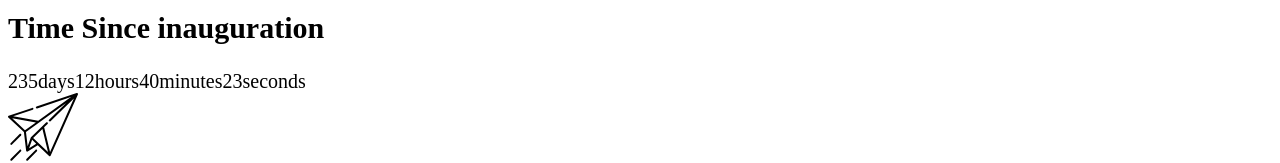
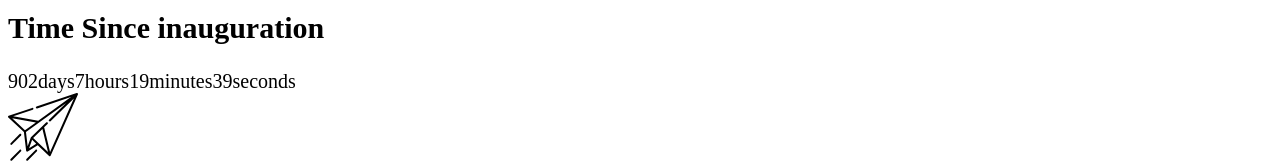
Before and after one commit to Domincs/zimcitizenswatch3, a Next.js app: page /malawi in a window 1280 px wide. Shown: the part 528-691 px from the top of the page. Built offline with nearby package versions, Linux system fonts and the light colour scheme.

Commit message:
adding countup timer

```diff
--- a/containers/countries.js
+++ b/containers/countries.js
@@ -1,4 +1,5 @@
 import { Button } from "../components/button"
+import Link from 'next/link'
 
 export function CountriesContainer() {
     const countries = [
@@ -19,9 +20,11 @@ export function CountriesContainer() {
                             <img src={item.map} alt="map" className="h-[6em]"/>
                         </span>
                         <span className="col-span-2">
-                            <Button>
-                                <span className="flex flex-row gap-4 items-end">VIEW SUMMARY</span>
-                            </Button>
+                            <Link href={item.link}>
+                                <Button>
+                                    <span className="flex flex-row gap-4 items-end">VIEW SUMMARY</span>
+                                </Button>
+                            </Link>
                         </span>
                     </span>
                 ))
--- a/containers/country-summary.js
+++ b/containers/country-summary.js
@@ -1,17 +1,52 @@
+import { useEffect, useState } from "react";
 import { CountryCountDown } from "../components/country-countdown";
 import { Newsletter } from "./newsletter";
 
-export function CountrySummaryContainer() {
+export function CountrySummaryContainer({countFromDate}) {
+
+    const [days, setDays] = useState(0)
+    const [hours, setHours] = useState(0)
+    const [minutes, setMinutes] = useState(0)
+    const [seconds, setSeconds] = useState(0)
+
+
+
+    useEffect(() => {
+        const intervalId = setInterval(( ) => {  //assign interval to a variable to clear it.
+          countFrom = new Date(countFromDate).getTime();
+            var now = new Date(),
+                countFrom = new Date(countFrom),
+                timeDifference = (now - countFrom);
+
+            var secondsInADay = 60 * 60 * 1000 * 24,
+                secondsInAHour = 60 * 60 * 1000;
+
+            let idays = Math.floor(timeDifference / (secondsInADay) * 1);
+            let ihours = Math.floor((timeDifference % (secondsInADay)) / (secondsInAHour) * 1);
+            let imins = Math.floor(((timeDifference % (secondsInADay)) % (secondsInAHour)) / (60 * 1000) * 1);
+            let isecs = Math.floor((((timeDifference % (secondsInADay)) % (secondsInAHour)) % (60 * 1000)) / 1000 * 1);
+
+            setDays(idays)
+            setHours(ihours)
+            setMinutes(imins)
+            setSeconds(isecs)
+        }, 1000)
+
+        return () => clearInterval(intervalId); //This is important
+
+    }, [])
+
+
     return (
         <div className="grid grid-cols-3 mt-[8em]">
             <div className="bg-green-light rounded-tr-[15px] py-[3em] overflow-hidden text-white sm:pl-[2rem] lg:pl-[4rem] xl:pl-[5rem] 2xl:pl-[6rem]">
                 <h2 className="text-[56px] leading-none pt-4">Time Since inauguration</h2>
             </div>
             <div className="flex justify-between py-4 w-full col-span-2 sm:pr-[2rem] pl-6 lg:pr-[4rem] xl:pr-[5rem] 2xl:pr-[6rem]">
-                <CountryCountDown value={235} label="days" />
-                <CountryCountDown value={12} label="hours" />
-                <CountryCountDown value={40} label="minutes" />
-                <CountryCountDown value={23} label="seconds" />
+                <CountryCountDown value={days} label="days" />
+                <CountryCountDown value={hours} label="hours" />
+                <CountryCountDown value={minutes} label="minutes" />
+                <CountryCountDown value={seconds} label="seconds" />
             </div>
             <div className="bg-gray-normal flex flex-col rounded-br-[15px] overflow-hidden sm:pl-[2rem] pr-8 pb-[4em] lg:pl-[4rem] xl:pl-[5rem] 2xl:pl-[6rem]">
                 <Newsletter />
--- a/containers/navbar.js
+++ b/containers/navbar.js
@@ -1,6 +1,7 @@
 import { Fragment } from 'react'
 import { Disclosure, Menu, Transition } from '@headlessui/react'
 import { useRouter } from "next/router";
+import Link from 'next/link';
 
 export function NavbarContainer() {
   const { asPath } = useRouter();
@@ -32,9 +33,11 @@ function classNames(...classes) {
               </div>
               <div className="flex-1 flex items-center justify-center sm:items-stretch sm:justify-start">
                 <div className="flex-shrink-0 flex flex-col leading-none">
-                  <h4 className="text-2xl font-semibold">
-                    CitizensWatch
-                  </h4>
+                  <Link href='/'>
+                    <h4 className="text-2xl font-semibold">
+                      CitizensWatch
+                    </h4>
+                  </Link>
                   <span>{asPath.includes('/zambia') ? 'Zambia': (asPath.includes('/malawi') ? 'Malawi': <></>)}</span>
                 </div>
               </div>
--- a/containers/summary-grid.js
+++ b/containers/summary-grid.js
@@ -3,9 +3,9 @@ export function SummaryGrid({sectors}) {
         <div className="grid grid-cols-3 box-shadow border-radius border-none overflow-hidden">
             {
                 sectors.map((item, idx) => (
-                    <div keys={idx} className="border-[0.5px] border-[#0000001a] grid grid-col min-h-[10em] items-center nth-child(2):bg-red">
-                        <span className="text-[56px] leading-none font-medium">{item.value}</span>
-                        <span className="uppercase tracking-[0.16em] font-serif">{item.label}</span>
+                    <div keys={idx} className="border-[0.5px] border-[#0000001a] grid grid-col min-h-[10em] place-content-center items-center">
+                        <span className="text-[56px] text-center leading-none font-medium">{item.value}</span>
+                        <span className="uppercase text-center tracking-[0.16em] font-serif">{item.label}</span>
                     </div>
                 ))
             }
--- a/pages/[country]/index.js
+++ b/pages/[country]/index.js
@@ -24,7 +24,7 @@ export default function Home({country}) {
             country={capitalize(country)}
             description="Tracking the performance and effectiveness of the government of Malawi based on the pledges made in the manifesto and other important policy pronouncements."
          />
-        <CountrySummaryContainer />
+        <CountrySummaryContainer countFromDate="Jan 1, 2020 12:00:00" />
         <PromiseSummaryContainer statuses={statuses} />
         <PromisesAreaContainer />
       </main>
```
